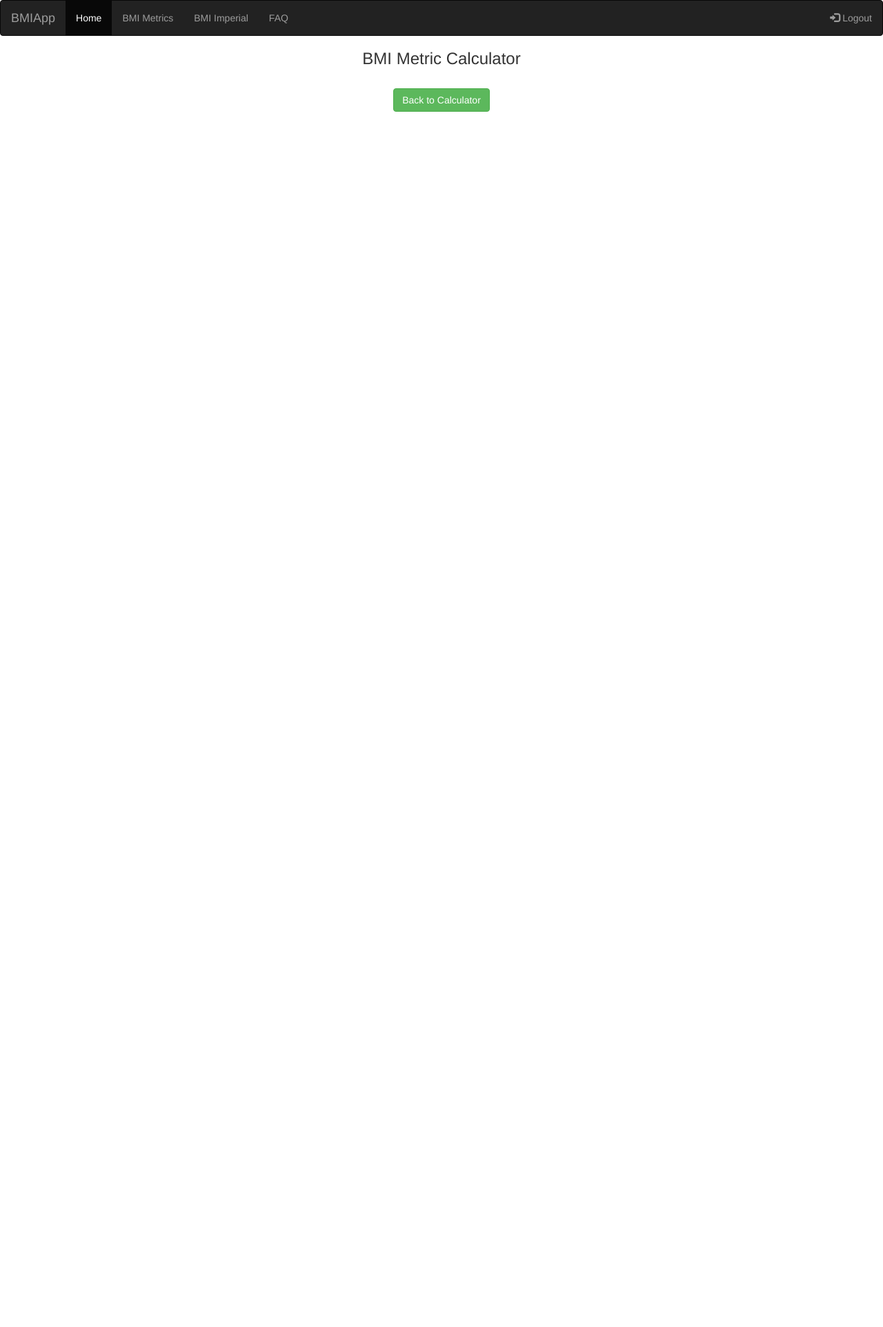
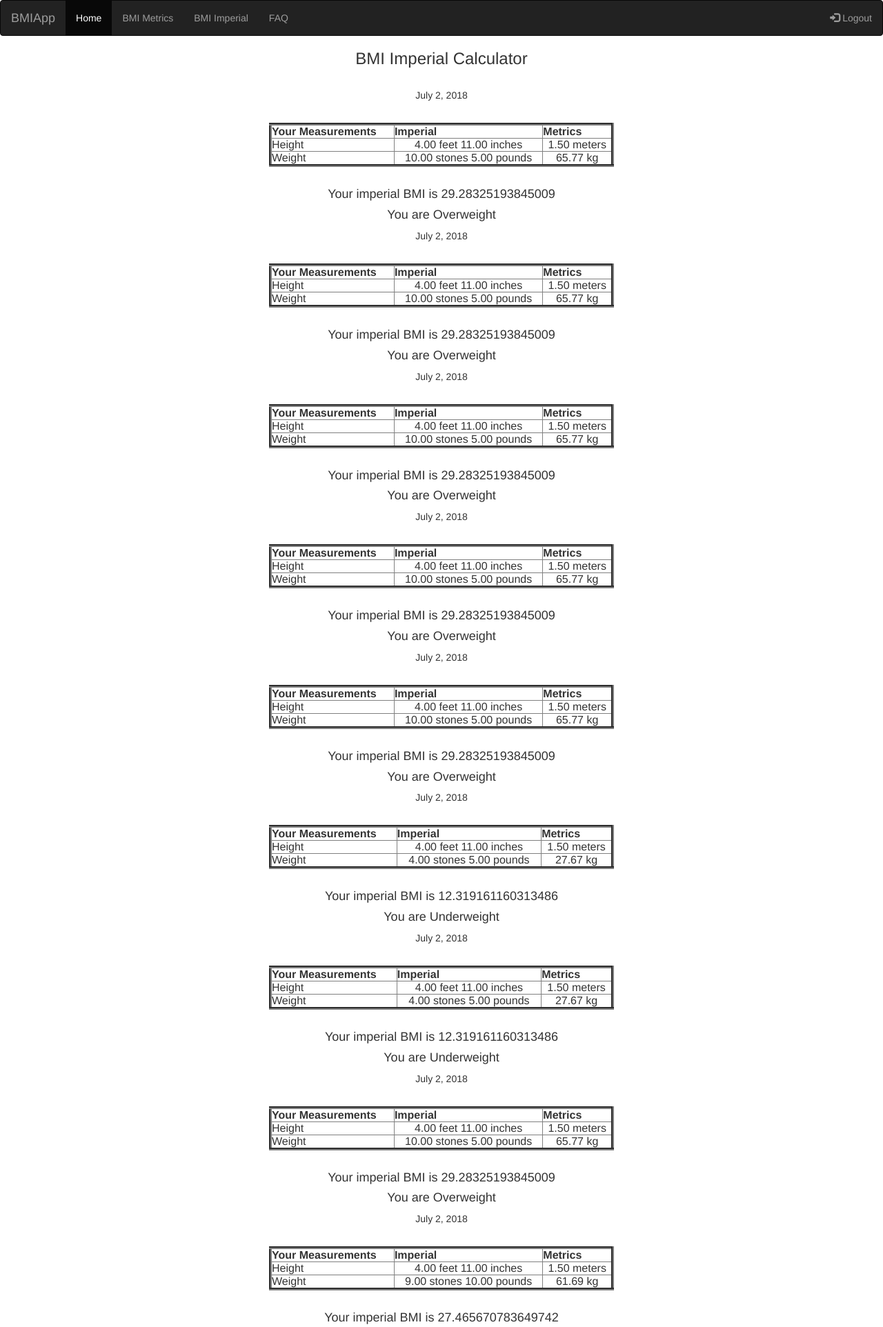
Before and after one commit to nassimakara/djangobmicalculator, a Django app: page /imperial/impoutput/ in a window 1280 px wide. Shown: the top 1924 px of the page at 69% size. Before the commit the page ends 162 px from the top, so only its background shows below. Run offline with Django 3.2, Linux system fonts and the light colour scheme; data comes from the database, SQL or seed files in the repository; data that the repository does not hold is empty; some libraries are stand-ins or nearby versions.

Commit message:
make it better

```diff
--- a/credentials/templates/credentials/main.html
+++ b/credentials/templates/credentials/main.html
@@ -22,7 +22,7 @@
 
 
                         <a href="{% url 'metric:minput' %}"><button type="button" class="btn btn-success">Metrics</button></a>
-                         <a href="{% url 'metric:minput' %}"><button type="button" class="btn btn-success">Imperial</button></a>
+                        <a href="{% url 'imperial:impinput' %}"><button type="button" class="btn btn-success">Imperial</button></a>
 
 
                     </form>
--- a/imperial/forms.py
+++ b/imperial/forms.py
@@ -2,7 +2,7 @@ from django import forms
 from .import models
 
 
-class Imperial(forms.ModelForm):
+class Impcalc(forms.ModelForm):
     class Meta:
         model = models.Imperial
-        fields = ['heightfeet', 'heightinches', 'weightpounds']
+        fields = ['heightfeet','heightinches','weightstones','weightpounds']
--- a/imperial/models.py
+++ b/imperial/models.py
@@ -7,32 +7,33 @@ class Imperial(models.Model):
     heightfeet = models.FloatField(max_length=100)
     heightinches = models.FloatField(max_length=100)
     weightpounds = models.FloatField(max_length=100)
+    weightstones = models.FloatField(max_length=100)
+    heighttometres = models.FloatField(max_length=100)
+    bmiimperial = models.FloatField(max_length=100)
+    status = models.CharField (max_length=100)
     date = models.DateField(auto_now_add=True)
     patient = models.ForeignKey(User, on_delete=models.CASCADE, default=None)
 
 
-def get_heightfeet(self):
+    def get_heightfeet(self):
         return self.heightfeet
 
-def get_heightinches(self):
+    def get_heightinches(self):
         return self.heightinches
 
-
-def get_weightpounds(self):
+    def get_weightpounds(self):
         return self.weightpounds
 
+    def get_weightstones(self):
+        return self.weightstones
 
-def imperialtokg(self):
-        return self.weight*2.204624
+    def imperialtokg(self):
+        return ((self.weightstones * 6.35029318) +(self.weightpounds * 0.45359237))
 
 
-def feettometres(self):
-        return self.height // .3048
+    def heighttometres(self):
+        return (self.heightfeet * 0.3048) + (self.heightinches * 0.0254)
 
 
-def inchestometres(self):
-        return self.height / .3048 % 1 * 12
-
-
-def bmiimperial(self):
-        return self.weight/(self.height**2)
+    def bmiimperial(self):
+        return ((((self.weightstones * 6.35029318) +(self.weightpounds * 0.45359237))*2.2046226218)* 703) /(((self.heightfeet * 12) + (self.heightinches))**2)
--- a/imperial/templates/impoutput.html
+++ b/imperial/templates/impoutput.html
@@ -7,42 +7,59 @@
     <form class="site-form" action="/imperial/impoutput/" method="post" xmlns="http://www.w3.org/1999/html">
 
 
-        <h3 align="center">BMI Metric Calculator</h3><br>
+        <h3 align="center">BMI Imperial Calculator</h3><br>
 
-            <div class = "metric">
+            <div class = "imperial">
                         {% csrf_token %}
-                    {% for Metric in metric %}
+                    {% for Imperial in imperial %}
 
-                    <p>{{Metric.date}}</p>
+                    <p>{{Imperial.date}}</p>
 
                 <table border="4", width="500">
                     <tr>
                         <th>Your Measurements</th>
+                        <th>Imperial</th>
                         <th>Metrics</th>
-                        <th>Imperial</th>
 
                     </tr>
 
                     <tr>
 
                         <td>Height </td>
-                        <td align="center">{{Metric.height}} m</td>
-                        <td align="center">{{Metric.mtofeet}} feet   {{Metric.mtoinch |floatformat:0}} inches</td>
+                        <td align="center">{{Imperial.heightfeet |floatformat:2}} feet {{Imperial.heightinches |floatformat:2}} inches </td><br>
+                        <td align="center">{{Imperial.heighttometres |floatformat:2}} meters</td>
+
 
                     </tr>
 
                     <tr>
                          <td>Weight </td>
-                        <td align="center">{{Metric.weight}} kg</td>
-                        <td align="center">{{Metric.kgtoimperial}} pounds</td>
+                        <td align="center">{{Imperial.weightstones |floatformat:2}} stones {{Imperial.weightpounds |floatformat:2}} pounds</td>
+                        <td align="center">{{Imperial.imperialtokg |floatformat:2}} kg</td>
 
                     </tr>
                 </table><br>
 
 
-                <h4 align = "center">Your metric BMI is {{Metric.bmimetrics}}</h4><br>
+                <h4 align = "center">Your imperial BMI is {{Imperial.bmiimperial}}</h4>
+
+                {% if Imperial.bmiimperial < 18.5 %}
+                <h4 align = "center"> You are Underweight </h4>
+                {% elif Imperial.bmiimperial >= 18.5 and Imperial.bmiimperial <= 24.9 %}
+                <h4 align = "center"> You are Healthy </h4>
+                {% elif Imperial.bmiimperial > 25%}
+                <h4 align = "center"> You are Overweight </h4>
+                {% elif Imperial.bmiimperial > 30 %}
+                <h4 align = "center"> You are Obese </h4>
+                {% else %}
+                <h4 align = "center"> Recalculate your BMI </h4>
+
+                {% endif %}
+
+
 
                         {% endfor %}
+                <br>
 
             <a href="{% url 'imperial:impinput' %}"><button type="button" class="btn btn-success">Back to Calculator</button></a>
 
--- a/imperial/views.py
+++ b/imperial/views.py
@@ -5,7 +5,7 @@ from .import forms
 
 def impinput(request):
     if request.method == 'POST':
-        form = forms.Imperial(request.POST)
+        form = forms.Impcalc(request.POST)
         if form.is_valid():
             record = form.save(commit=False)
             record.patient = request.user
@@ -13,13 +13,13 @@ def impinput(request):
             return redirect('imperial:impoutput')
 
     else:
-        form = forms.Imperial()
+        form = forms.Impcalc()
         return render(request, 'impinput.html', {'form': form})
 
 
 def impoutput(request):
-    metricdisplay = Imperial.objects.all()
-    return render(request, 'impoutput.html', {'metric': metricdisplay})
+    imperialdisplay = Imperial.objects.all()
+    return render(request, 'impoutput.html', {'imperial': imperialdisplay})
 
 
 def bmiimperial(request):
--- a/metric/forms.py
+++ b/metric/forms.py
@@ -2,7 +2,7 @@ from django import forms
 from .import models
 
 
-class Metric(forms.ModelForm):
+class Mcalc(forms.ModelForm):
     class Meta:
         model = models.Metric
         fields = ['height', 'weight']
--- a/templates/base.html
+++ b/templates/base.html
@@ -13,7 +13,7 @@
                 {% block head %}
         <title>base</title>
                 {% endblock %}
-
+{% url 'aboutus' %}
     </head>
 
     <body>
@@ -25,7 +25,7 @@
     </div>
     <ul class="nav navbar-nav">
         <li><a href="{% url 'welcome' %}">Home</a></li>
-        <li><a href="{% url 'bmi' %}">What is BMI App</a></li>
+        <li><a href="{% url 'bmi' %}">What is a BMI App?</a></li>
         <li><a href="{% url 'aboutus' %}">About Us</a></li>
 
     </ul>
```
Also changed, not shown: imperial/templates/impinput.html (+6 -2 lines), metric/models.py (+15 -9 lines), metric/templates/metric/minput.html (added, +38 -0 lines), metric/templates/metric/moutput.html (renamed from metric/templates/moutput.html, +18 -2 lines), metric/templates/minput.html (deleted, +0 -38 lines), metric/views.py (+7 -9 lines), templates/bmiapp.html (+21 -0 lines), db.sqlite3, imperial/migrations/0001_initial.py, metric/templates/metric/bmimetric.html (renamed from metric/templates/bmimetric.html).
